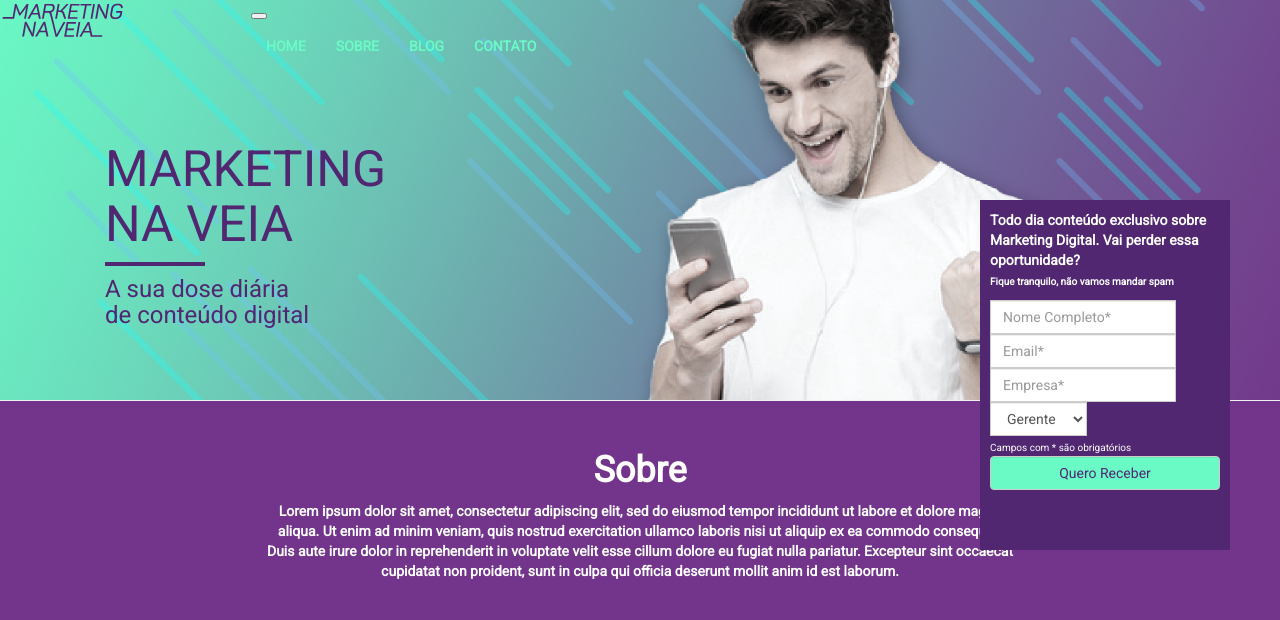
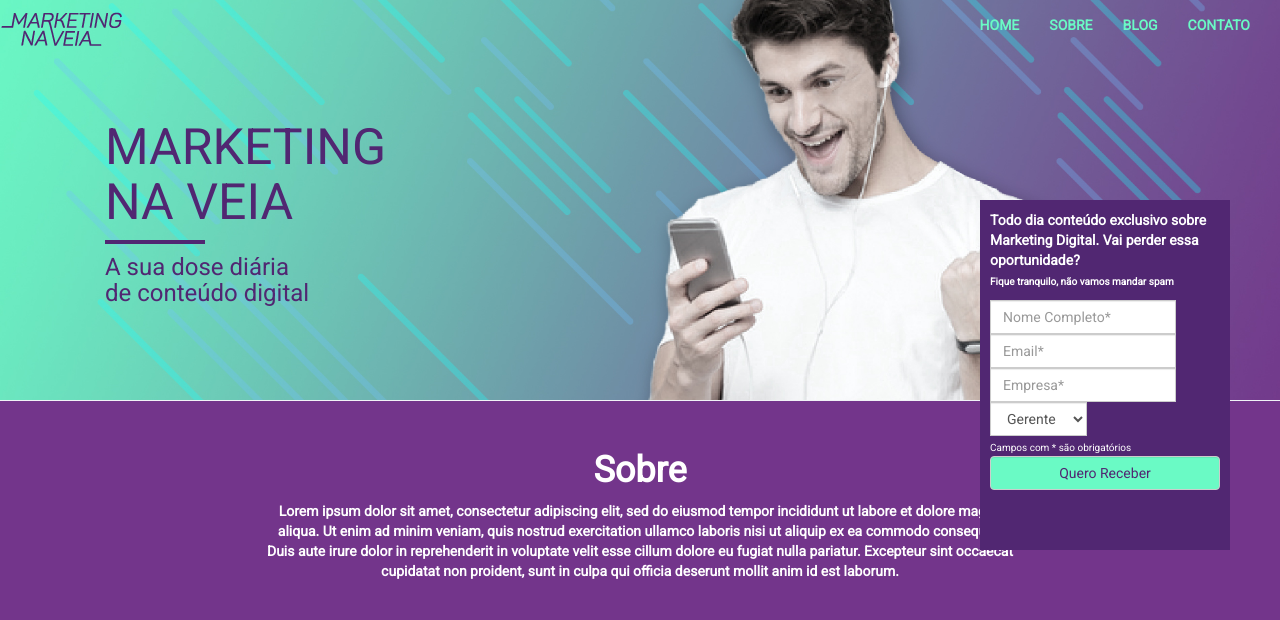
Before and after one commit to gxpunicornios/marketingnaveia, a PHP site: page / in a window 1280 px wide. Shown: the top 620 px of the page. Run offline with PHP 8.4, Linux system fonts and the light colour scheme.

Commit message:
fixed navbar

```diff
--- a/css/style.css
+++ b/css/style.css
@@ -123,6 +123,7 @@ a{
     width: 250px;
     height: 150px;
     background: url(../img/logo.png) no-repeat;
+    background-position-y: 10px;
 }
 
 #cadastro-full{
@@ -144,7 +145,7 @@ a{
     background-color: #6afac5;
     color: #512772;
 }
-i{
+footer i{
   color: white;
   border-radius: 50%;
   padding: 10px 10px 10px 10px;
@@ -152,7 +153,7 @@ i{
   background-color: #512772;
   margin: 30px 15px;
 }
-i.fa-facebook{
+footer i.fa-facebook{
   padding: 10px 15px 10px 15px;
 }
 
@@ -198,3 +199,16 @@ i.fa-facebook{
     background-color: #6afac5;
     color: #512772;
 }
+.navbar-default .navbar-nav li a{
+    font-family: "Roboto", sans-serif;
+    font-weight: bold;
+}
+
+.navbar-default .navbar-toggle {
+    border-color: #6afac5;
+}
+
+.navbar-default .navbar-toggle:hover, .navbar-default .navbar-toggle:focus {
+    border-color: rgba(106, 250, 197, 0.33);
+    background-color: rgba(81, 39, 114, 0.42);
+}
--- a/index.html
+++ b/index.html
@@ -10,7 +10,8 @@
   <title>Marketing na Veia</title>
 
   <!-- Bootstrap Core CSS -->
-  <link href="lib/css/bootstrap.min.css" rel="stylesheet">
+  <!--<link href="lib/css/bootstrap.min.css" rel="stylesheet">-->
+  <link href="vendor/bootstrap/css/bootstrap.min.css" rel="stylesheet">
   <!--<link href="lib/css/bootstrap-theme.min.css" rel="stylesheet">-->
   <link href="https://fonts.googleapis.com/css?family=Roboto" rel="stylesheet">
   <link href="css/style.css" rel="stylesheet">
@@ -19,31 +20,65 @@
 </head>
 <body>
 
+<!--<nav class="navbar navbar-light navbar-toggleable-sm bg-faded justify-content-center transparent">-->
+  <!--<button class="navbar-toggler navbar-toggler-right" type="button" data-toggle="collapse" data-target="#collapsingNavbar3">-->
+    <!--<span class="navbar-toggler-icon"></span>-->
+  <!--</button>-->
+  <!--<a href="#" id="logo" class="navbar-brand d-flex w-50 mr-auto"></a>-->
+  <!--<div class="navbar-collapse collapse" id="collapsingNavbar3">-->
+    <!--<ul class="nav navbar-nav ml-auto w-100 justify-content-end">-->
+      <!--<li class="nav-item">-->
+        <!--<a class="nav-link" href="#">Home</a>-->
+      <!--</li>-->
+      <!--<li class="nav-item">-->
+        <!--<a class="nav-link" href="#sobre">Sobre</a>-->
+      <!--</li>-->
+      <!--<li class="nav-item">-->
+        <!--<a class="nav-link" href="#blog-posts">Blog</a>-->
+      <!--</li>-->
+      <!--<li class="nav-item">-->
+        <!--<a class="nav-link" href="#contato">Contato</a>-->
+      <!--</li>-->
+
+    <!--</ul>-->
+  <!--</div>-->
+<!--</nav>-->
+
+
 <header class="intro-header" style="background-image: url('img/banner-lo2.jpg')">
-    <nav class="navbar navbar-light navbar-toggleable-sm bg-faded justify-content-center transparent">
-      <button class="navbar-toggler navbar-toggler-right" type="button" data-toggle="collapse" data-target="#collapsingNavbar3">
-        <span class="navbar-toggler-icon"></span>
+    <!-- Navigation -->
+    <nav class="navbar navbar-default transparent" style="border: 0px;">
+      <div class="container-fluid">
+        <!-- Brand and toggle get grouped for better mobile display -->
+        <div class="navbar-header page-scroll">
+          <button type="button" class="navbar-toggle" data-toggle="collapse" data-target="#navbar-collapse">
+            <span class="sr-only">Toggle navigation</span>
+            <span style="color: #6afac5;">Menu</span> <i class="fa fa-bars" style="color: #6afac5;"></i>
           </button>
-      <a href="#" id="logo" class="navbar-brand d-flex w-50 mr-auto"></a>
-      <div class="navbar-collapse collapse" id="collapsingNavbar3">
-        <ul class="nav navbar-nav ml-auto w-100 justify-content-end">
-          <li class="nav-item">
-            <a class="nav-link" href="#">Home</a>
+          <a id="logo" class="navbar-brand" href="#"></a>
+        </div>
+
+        <!-- Collect the nav links, forms, and other content for toggling -->
+        <div class="collapse navbar-collapse" id="navbar-collapse">
+          <ul class="nav navbar-nav navbar-right">
+            <li>
+              <a href="#">Home</a>
             </li>
-          <li class="nav-item">
-            <a class="nav-link" href="#sobre">Sobre</a>
+            <li>
+              <a href="#sobre">Sobre</a>
             </li>
-          <li class="nav-item">
-            <a class="nav-link" href="#blog-posts">Blog</a>
+            <li>
+              <a href="#blog">Blog</a>
             </li>
-          <li class="nav-item">
-            <a class="nav-link" href="#contato">Contato</a>
+            <li>
+              <a href="#contato">Contato</a>
             </li>
-
           </ul>
         </div>
+        <!-- /.navbar-collapse -->
+      </div>
+      <!-- /.container -->
     </nav>
-
     <div class="site-heading container align-items-center">
       <div>
         <h1>MARKETING<br>NA VEIA</h1>
@@ -232,8 +267,10 @@
       </div>
   </footer>
   <!-- Bootstrap Core JavaScript -->
-  <script src="lib/js/jquery-3.2.1.min.js"></script>
-  <script src="lib/js/bootstrap.min.js"></script>
+  <script src="vendor/jquery/jquery.min.js"></script>
+  <script src="vendor/bootstrap/js/bootstrap.min.js"></script>
+  <!--<script src="lib/js/jquery-3.2.1.min.js"></script>-->
+  <!--<script src="lib/js/bootstrap.min.js"></script>-->
   <script src="js/functions.js"></script>
 
 </body>
--- a/js/functions.js
+++ b/js/functions.js
@@ -4,13 +4,13 @@ $(document).ready(function(){
 
     function update(){
         if($(window).width() < 768){
-            $('.navbar-light .navbar-nav .nav-link').css('color','#512772');
-            $('.navbar-light .navbar-nav .nav-link:hover').css('color','#5c3f72');
+            $('.navbar-default .navbar-nav li a').css('color','#512772');
+            $('.navbar-default .navbar-nav li a:hover').css('color','#5c3f72');
             showCadastrarFullSection();
         }
         else{
-            $('.navbar-light .navbar-nav .nav-link').css('color','#6afac5');
-            $('.navbar-light .navbar-nav .nav-link:hover').css('color','#a1facb');
+            $('.navbar-default .navbar-nav li a').css('color','#6afac5');
+            $('.navbar-default .navbar-nav li a:hover').css('color','#a1facb');
             showCadastrarBox();
         }
     }
```
Lines whose indentation alone changed are shown as unchanged.
